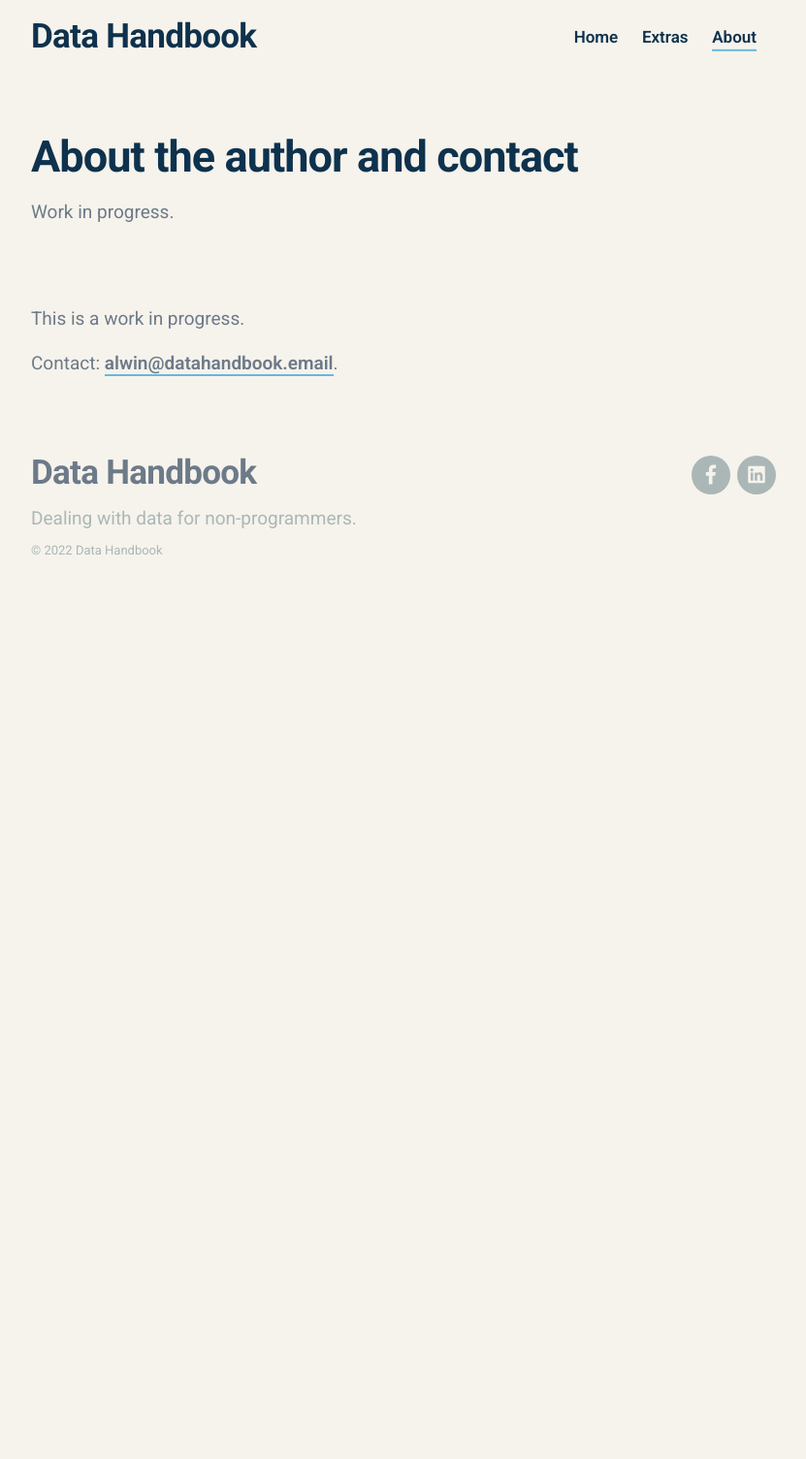
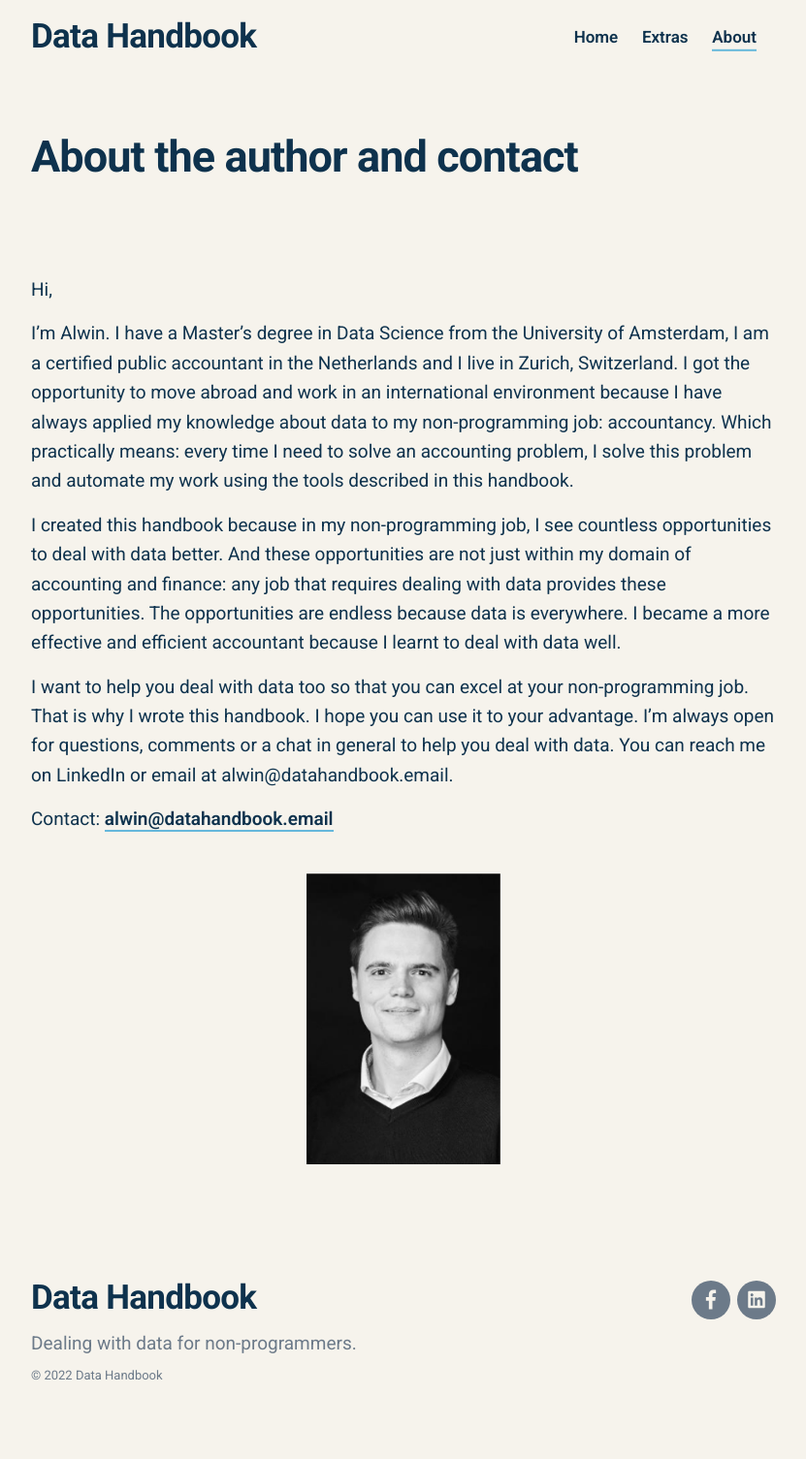
Before and after one commit to AlwinLijdsman/alwinlijdsman.github.io, a Jekyll site: the page built from _pages/about.md, in a window 1280 px wide. Shown: the whole page at 97% size, without its empty margins (224-1055 px from the left). Built offline with Jekyll 4.4.1, drawn with Linux system fonts in a browser that asks for light colours; nearby versions of some CDN libraries; comment, search, counter and statistics services are not loaded; before the commit the page ends 900 px from its top, so only the background shows below that.

Commit message:
updates website

```diff
--- a/_data/settings.yml
+++ b/_data/settings.yml
@@ -62,8 +62,10 @@ color_settings:
   background_color: '#F6F3EC'
   background_alt_color: '#f4f5f6'
   text_dark_color: '#0E324D'
-  text_medium_color: '#6C7A89'
-  text_light_color: '#ABB7B7'
+  # text_medium_color: '#6C7A89'
+  text_medium_color: '#0E324D'
+  # text_light_color: '#ABB7B7'
+  text_light_color: '#6C7A89'
   accent_color: '#66B8DC'
   border_color: '#dddddd'
   overlay_background_color: '#0E324D'
--- a/_pages/about.md
+++ b/_pages/about.md
@@ -1,10 +1,21 @@
 ---
 title: About the author and contact
-subtitle: Work in progress.
-description: Work in progress.
-# featured_image: /images/demo/demo-landscape.jpg
+subtitle: ''
+description: ''
+featured_image: /images/alwin_picture.png
 ---
 
-This is a work in progress.
 
-Contact: [alwin@datahandbook.email](mailto:alwin@datahandbook.email).
+
+
+Hi,
+
+I’m Alwin. I have a Master’s degree in Data Science from the University of Amsterdam, I am a certified public accountant in the Netherlands and I live in Zurich, Switzerland. I got the opportunity to move abroad and work in an international environment because I have always applied my knowledge about data to my non-programming job: accountancy. Which practically means: every time I need to solve an accounting problem, I solve this problem and automate my work using the tools described in this handbook.
+
+I created this handbook because in my non-programming job, I see countless opportunities to deal with data better. And these opportunities are not just within my domain of accounting and finance: any job that requires dealing with data provides these opportunities. The opportunities are endless because data is everywhere. I became a more effective and efficient accountant because I learnt to deal with data well.
+
+I want to help you deal with data too so that you can excel at your non-programming job. That is why I wrote this handbook. I hope you can use it to your advantage. I’m always open for questions, comments or a chat in general to help you deal with data. You can reach me on LinkedIn or email at alwin@datahandbook.email.
+
+Contact: [alwin@datahandbook.email](mailto:alwin@datahandbook.email)
+
+![](/images/alwin_picture.png){: width="200"}
--- a/_sass/_includes/_signup.scss
+++ b/_sass/_includes/_signup.scss
@@ -9,22 +9,26 @@
 // band class is defined in the _basics.scss
 
 .signup_button {
-	padding: 20px;
-	border-radius: 8px;
-	color: $text_dark_color;
-	border-width: thin;
-	border-style: solid;
+	// padding: 20px; // from when this was still a button
+	// border-radius: 8px;
 	text-align: center;
 	transition: all 150ms ease-in-out;
+	color: $overlay-accent-color;
+
 	&:hover {
-	  transform: translate(0px, -5px);
-	  box-shadow: 0 10px 20px -4px rgba(30,28,122,0.3);
+		// transform: translate(0px, -5px);
+		color: $accent-color;
+	//   box-shadow: 0 10px 20px -4px rgba(30,28,122,0.3);
 	}
 }
 
 
 .signup_link  {
 	font-size: 24px;
+	color: $text_dark_color;
+	border-bottom: solid;
+	padding-bottom: 4px;
+	border-color: $accent-color;
 }
 
 
--- a/index.html
+++ b/index.html
@@ -55,11 +55,11 @@ featured_image: /images/social.jpg
 <!-- custom signup section self added -->
 <section class="signup">
 
-	<!-- CSS is in _basics.scss page  -->
+	<!-- CSS is in _signup.scss page  -->
 	<div class="band">
 
 		<div class="signup_button">
-		  <a href="http://eepurl.com/h6tBun" class="signup_link">Sign up to receive a free sample</a>
+		  <a href="http://eepurl.com/h6tBun" class="signup_link">Sign up here to receive a free sample</a>
 		</div>
 
 	</div>
```
Also changed, not shown: images/alwin_picture.png (added), images/welcome_text - original.png (deleted), images/welcome_text2.png, 4 other files.
